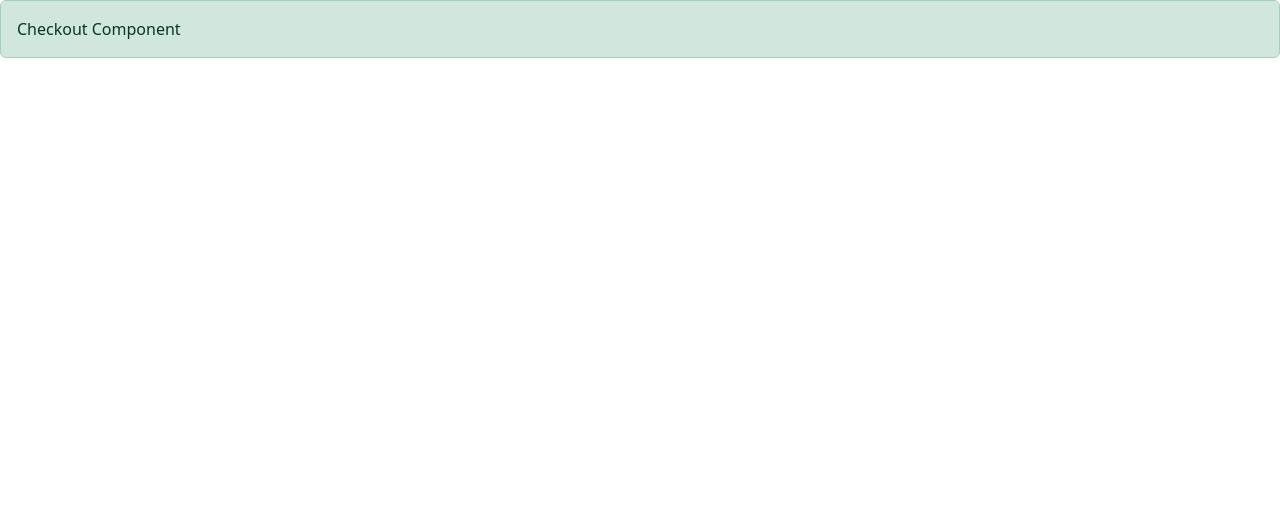
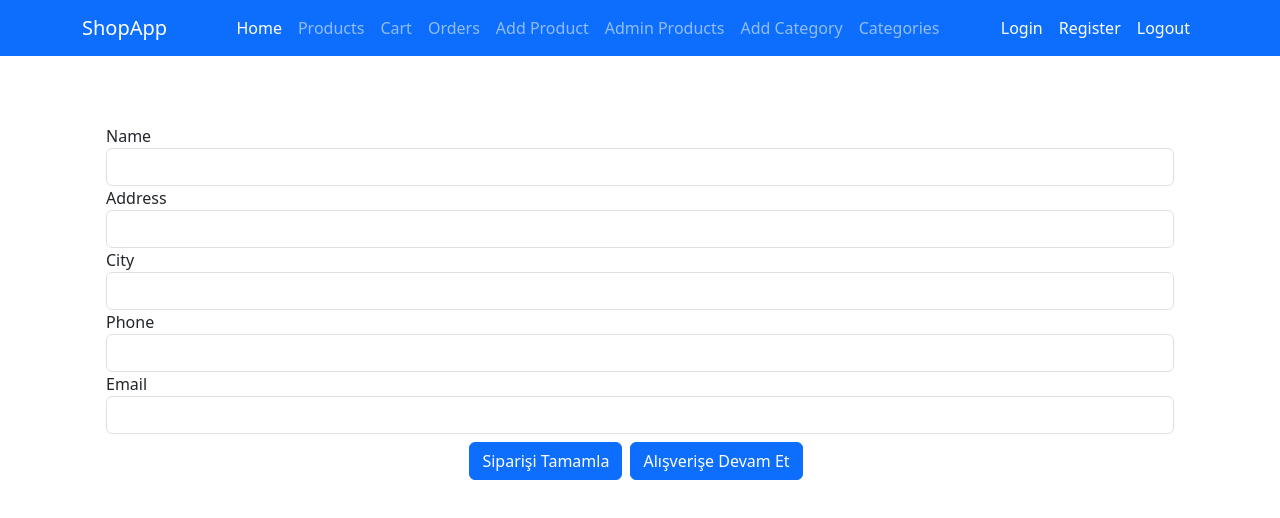
Before and after one commit to ozkancimenli/ShopApp, an Angular app: page /checkout in a window 1280 px wide. Shown: the top 518 px of the page. Built offline with nearby package versions, Linux system fonts and the light colour scheme.

Commit message:
18-All done

```diff
--- a/src/app/model/model.module.ts
+++ b/src/app/model/model.module.ts
@@ -4,9 +4,11 @@
 import { ProductRepository } from './product.repository';
 import { CategoryRepository } from './category.repository';
 import { Cart } from './cart.model';
+import { Order } from './order.model';
+import { OrderRepository } from './order.repository';
 @NgModule({
     imports: [HttpClientModule],
-    providers: [RestService, ProductRepository, CategoryRepository,Cart]
+    providers: [RestService, ProductRepository, CategoryRepository,Cart, Order, OrderRepository]
 
 })
 export class ModelModule { }
--- a/src/app/model/order.model.ts
+++ b/src/app/model/order.model.ts
@@ -0,0 +1,26 @@
+import { Injectable } from "@angular/core";
+import { Cart } from "./cart.model";
+
+@Injectable()
+export class Order {
+  public id: number | null = null;
+  public name: string | null = null;
+  public address: string | null = null;
+  public city: string | null = null;
+  public phone: string | null = null;
+  public email: string | null = null;
+  public isSent: boolean = false;
+
+  constructor(public cart: Cart) {}
+
+  clearOrder() {
+    this.id = null;
+    this.name = null;
+    this.address = null;
+    this.city = null;
+    this.phone = null;
+    this.email = null;
+    this.isSent = false;
+    this.cart.clear();
+  }
+}
--- /dev/null
+++ b/src/app/model/order.repository.ts
@@ -0,0 +1,18 @@
+import { Observable } from "rxjs";
+import { Order } from "./order.model";
+import { RestService } from "./rest.service";
+import { Injectable } from "@angular/core";
+
+@Injectable()
+export class OrderRepository {
+    private orders : Order [] = [];
+
+    constructor(private restService: RestService) {}
+    getOrders (): Order[] {
+        return this.orders;
+    }
+
+    saveOrder (order:Order): Observable<Order> {
+        return this.restService.saveOrder(order);
+    }
+}
--- a/src/app/model/rest.service.ts
+++ b/src/app/model/rest.service.ts
@@ -3,6 +3,7 @@
 import { Observable } from 'rxjs';
 import { Product } from './product.model';
 import { Category } from './category.model';
+import { Order } from './order.model';
 
 @Injectable()
 export class RestService {
@@ -19,4 +20,7 @@
     return this.http.get<Category[]>(this.baseUrl + 'categories');
   }
 
+  saveOrder(order:Order):Observable<Order> {
+    return  this.http.post <Order>(`${this.baseUrl}orders`, order);
+  }
 }
--- a/src/app/shop/checkout/checkout.component.css
+++ b/src/app/shop/checkout/checkout.component.css
@@ -0,0 +1,6 @@
+.form-control.ng-touched.ng-invalid {
+    border-left: 5px solid #a94442;
+}
+.form-control.ng-dirty.ng-valid {
+    border-left: 5px solid #42a948;
+}
--- a/src/app/shop/checkout/checkout.component.html
+++ b/src/app/shop/checkout/checkout.component.html
@@ -1,3 +1,88 @@
-<div class="alert alert-success">
-    Checkout Component
+<navbar></navbar>
+
+<div class="container pt-100 mb-5">
+  <div *ngIf="orderSent" class="m-2 text-center">
+    <h2>Teşekkür ederiz</h2>
+    <p>Siparişiniz kayıt edildi.</p>
+    <button class="btn btn-primary" routerLink="/shop">
+      Alışverişe Devam Et
+    </button>
+  </div>
+
+  <form
+    *ngIf="!orderSent"
+    #form="ngForm"
+    (ngSubmit)="submitOrder(form)"
+    class="m-4"
+  >
+    <div class="form-group">
+      <label>Name</label>
+      <input
+        class="form-control"
+        #name="ngModel"
+        name="name"
+        [(ngModel)]="order.name"
+        required
+      />
+      <span *ngIf="submitted && name.invalid" class="text-danger">
+        Lütfen adınızı giriniz.
+      </span>
+    </div>
+    <div class="form-group">
+      <label>Address</label>
+      <input
+        class="form-control"
+        name="address"
+        #address="ngModel"
+        [(ngModel)]="order.address"
+        required
+      />
+      <span *ngIf="submitted && address.invalid" class="text-danger">
+        Lütfen adres giriniz.
+      </span>
+    </div>
+    <div class="form-group">
+      <label>City</label>
+      <input
+        class="form-control"
+        name="city"
+        #city="ngModel"
+        [(ngModel)]="order.city"
+        required
+      />
+      <span *ngIf="submitted && city.invalid" class="text-danger">
+        Lütfen şehir giriniz.
+      </span>
+    </div>
+    <div class="form-group">
+      <label>Phone</label>
+      <input
+        class="form-control"
+        name="phone"
+        #phone="ngModel"
+        [(ngModel)]="order.phone"
+        required
+      />
+      <span *ngIf="submitted && phone.invalid" class="text-danger">
+        Lütfen telefon giriniz.
+      </span>
+    </div>
+    <div class="form-group">
+      <label>Email</label>
+      <input
+        class="form-control"
+        name="email"
+        #email="ngModel"
+        [(ngModel)]="order.email"
+        required
+      />
+      <span *ngIf="submitted && email.invalid" class="text-danger">
+        Lütfen email giriniz.
+      </span>
+    </div>
+<div class="text-center">
+    <button type="submit"  class="btn btn-primary">Siparişi Tamamla</button>
+    <button type="submit" routerLink="/shop" class="btn btn-primary m-2">Alışverişe Devam Et</button>
 </div>
+</form>
+</div>
--- a/src/app/shop/checkout/checkout.component.ts
+++ b/src/app/shop/checkout/checkout.component.ts
@@ -1,10 +1,33 @@
-import { Component } from '@angular/core';
+import { Component, OnInit } from '@angular/core';
+import { NgForm } from '@angular/forms';
+import { Order } from 'src/app/model/order.model';
+import { OrderRepository } from 'src/app/model/order.repository';
 
 @Component({
   selector: 'checkout',
   templateUrl: './checkout.component.html',
   styleUrls: ['./checkout.component.css']
 })
-export class CheckoutComponent {
+export class CheckoutComponent implements OnInit {
 
+  orderSent: boolean = false;
+  submitted: boolean = false;
+
+  constructor(
+    public order: Order,
+    private orderRepository: OrderRepository) { }
+  ngOnInit(): void {
+
+  }
+  submitOrder(form: NgForm) {
+    this.submitted=true;
+    if (form.valid) {
+      this.orderRepository.saveOrder(this.order)
+      .subscribe(order=> {
+        this.order.clearOrder();
+        this.orderSent= true;
+        this.submitted = false;
+      })
+    }
+  }
 }
```
